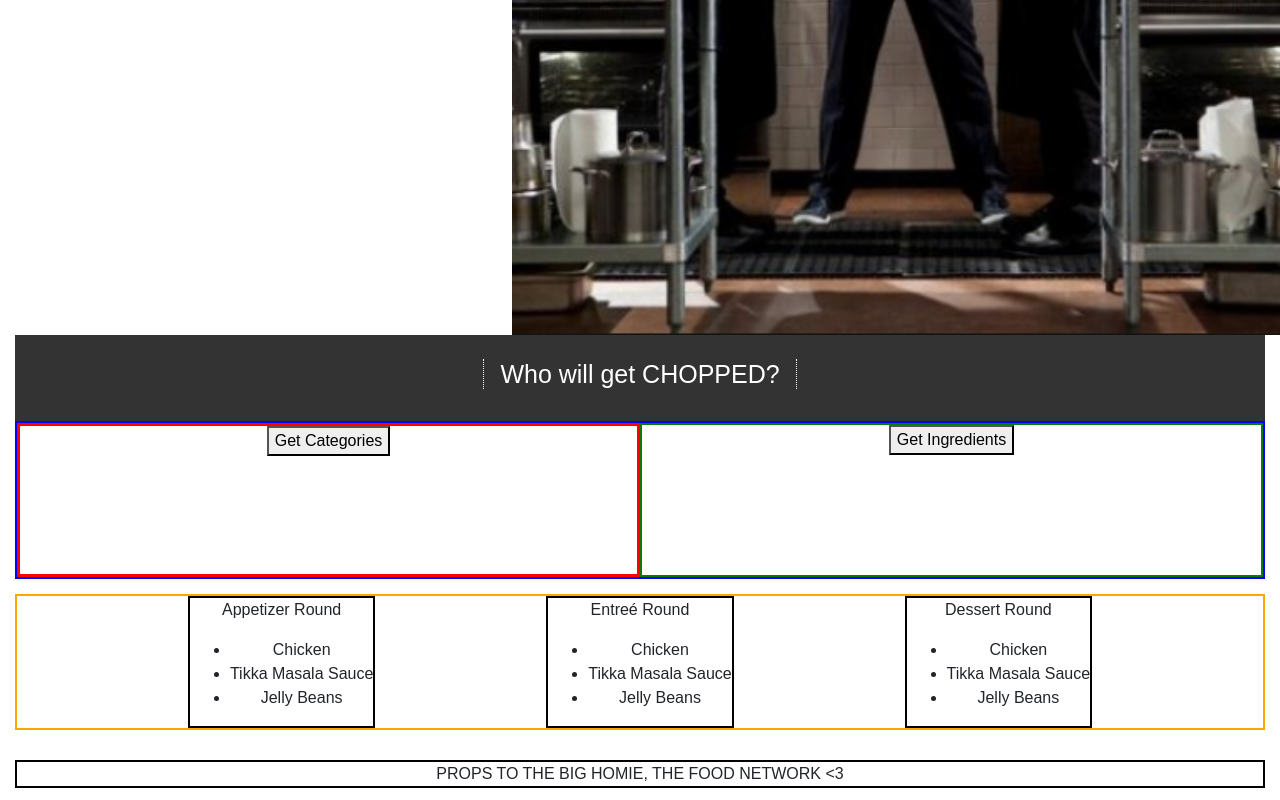
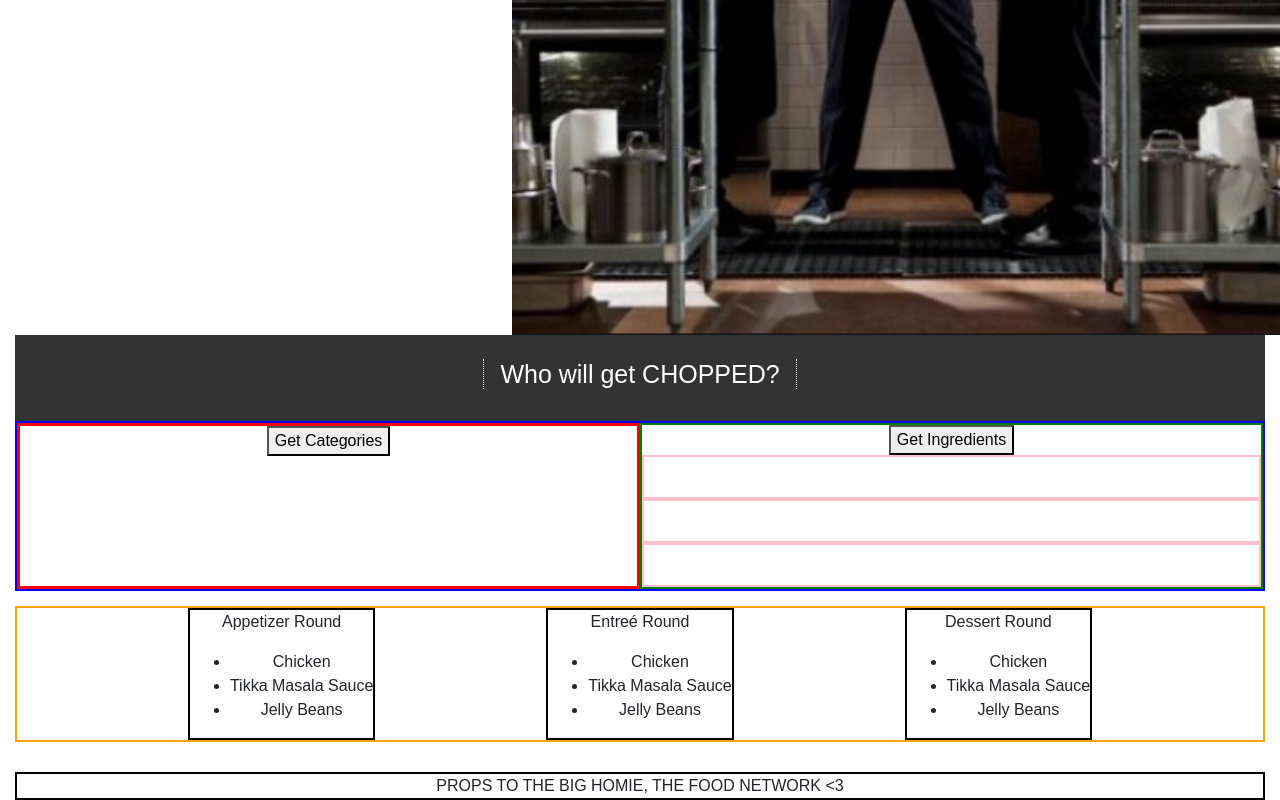
Before and after one commit to jalani2727/CHOPPDT, a React (Create React App) app: page / in a window 1280 px wide. Shown: the part 465-1265 px from the top of the page. Built offline with nearby package versions, Linux system fonts and the light colour scheme.

Commit message:
ingredients now display separate ingredients instead of the same one. Duplicates potentially arise, however

```diff
--- a/src/App.js
+++ b/src/App.js
@@ -38,13 +38,20 @@ class App extends Component {
         {name:"Ingredient7", img:"./img/relevantimage"},
         {name:"Ingredient8", img:"./img/relevantimage"},
         {name:"Ingredient9", img:"./img/relevantimage"},
-        {name:"Ingredient10", img:"./img/releveantimage"},
-        {name:"Ingredient11", img:"./img/releveantimage"},
-        {name:"Ingredient12", img:"./img/releveantimage"},
-        {name:"Ingredient13", img:"./img/releveantimage"},
-        {name:"Ingredient14", img:"./img/releveantimage"},
-        {name:"Ingredient15", img:"./img/releveantimage"}
+        {name:"Ingredient10", img:"./img/relevantimage"},
+        {name:"Ingredient11", img:"./img/relevantimage"},
+        {name:"Ingredient12", img:"./img/relevantimage"},
+        {name:"Ingredient13", img:"./img/relevantimage"},
+        {name:"Ingredient14", img:"./img/relevantimage"},
+        {name:"Ingredient15", img:"./img/relevantimage"}
+      ],
+
+      selectedIngredients:[
+        {name:"", img:""},
+        {name:"", img:""},
+        {name:"", img:""}
       ]
+
     }
   }
 
@@ -76,11 +83,11 @@ class App extends Component {
 
       {/* Right Side */}
       <div className="Ingredients">
-          <IngredientButton handler={this._setIngredients}/>
+          <IngredientButton handler={this._setAllIngredients}/>
 
-          <Ingredient value={this.state.ingredients[0]}/>
-          <Ingredient value={this.state.ingredients[0]}/>
-          <Ingredient value={this.state.ingredients[0]}/>
+          <Ingredient value={this.state.selectedIngredients[0]}/>
+          <Ingredient value={this.state.selectedIngredients[1]}/>
+          <Ingredient value={this.state.selectedIngredients[2]}/>
 
       </div>
 
@@ -124,18 +131,24 @@ class App extends Component {
     )
   }
 
-  _setIngredients = () => {
+_setAllIngredients= () =>{
+   let newarray=[]
    var randomIngredient1 = this.state.ingredients[Math.floor(Math.random() * this.state.ingredients.length)];
+   newarray.push(randomIngredient1)
    var randomIngredient2 = this.state.ingredients[Math.floor(Math.random() * this.state.ingredients.length)];
+   newarray.push(randomIngredient2)
    var randomIngredient3 = this.state.ingredients[Math.floor(Math.random() * this.state.ingredients.length)];
+   newarray.push(randomIngredient3)
+
+  //  pull three randoms ingredients and ut them in new array
   this.setState(
     {
-        ingredients:
-          [randomIngredient1, randomIngredient2, randomIngredient3],
-
+      selectedIngredients:newarray
     }
   )
 }
+
+
 }
 
 export default App;
--- a/src/Ingredient Components/Ingredient.css
+++ b/src/Ingredient Components/Ingredient.css
@@ -0,0 +1,3 @@
+.ingredient {
+    border:2px solid pink;
+}
--- a/src/Ingredient Components/Ingredient.js
+++ b/src/Ingredient Components/Ingredient.js
@@ -4,7 +4,7 @@ const Ingredient = (props) => {
     console.log(props);
     // debugger;
     return(
-        <div>
+        <div className="ingredient">
         <img src={props.value.img}/>
         <p>{props.value.name}</p>
         </div>
```
Lines whose indentation alone changed are shown as unchanged.
